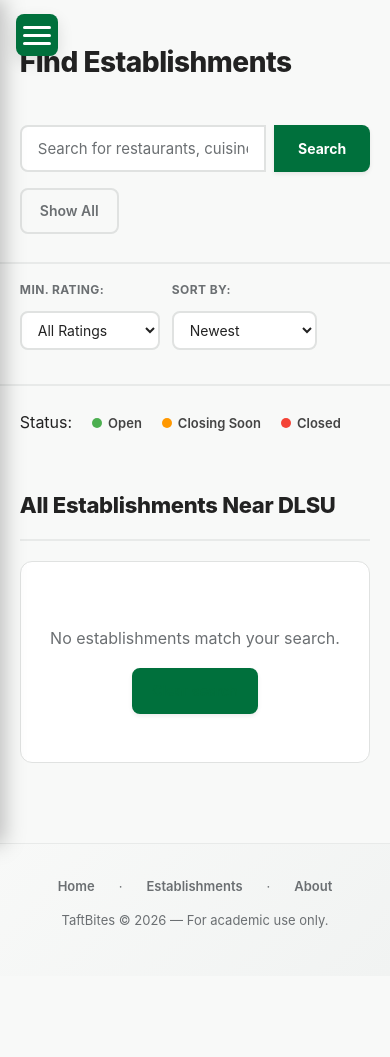
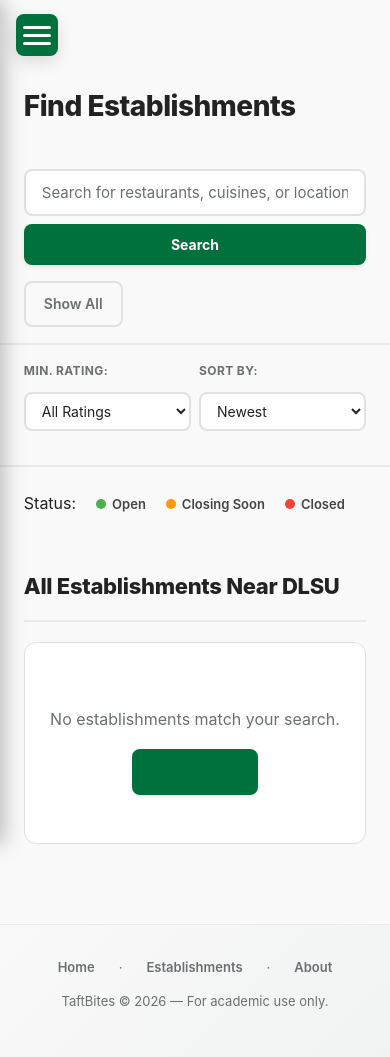
Before and after one commit to isthatpaul/CCAPDEV-MCO-XSG-Group-57, a Node server app: page /establishments in a window 390 px wide. Before the commit the page ends 928 px from the top, so only its background shows below. Run offline with Node 20, Linux system fonts and the light colour scheme; data comes from the database, SQL or seed files in the repository; data that the repository does not hold is empty; some libraries are stand-ins or nearby versions.

Commit message:
psuh mobile stuff

```diff
--- a/public/css/base.css
+++ b/public/css/base.css
@@ -791,15 +791,18 @@ footer, .footer{
 
 /* Responsive  */
 @media (max-width:900px){
+    #main-content{ padding-top: 60px; }
     .main-content{flex-direction:column}
     .main-right{width:100%}
-    .container{padding:0 12px}
+    .container{padding:0 16px}
     header nav ul, .navbar .nav-menu{flex-wrap:wrap}
     .navbar .container{height:auto;padding:8px 0}
-    .card-grid{grid-template-columns: repeat(auto-fit, minmax(200px, 1fr))}
+    .card-grid{grid-template-columns: repeat(auto-fill, minmax(200px, 1fr))}
     .reviews-grid{grid-template-columns:1fr}
-    .hero{min-height:280px;padding:60px 0}
+    .hero{min-height:280px;padding:40px 0}
     .hero h2{font-size:32px}
+    .hero p{font-size:16px}
+    .hero-cta-btn{display:block;margin-top:16px}
     .hero-search{
         flex-direction: column;
         border-radius: 12px;
@@ -809,7 +812,20 @@ footer, .footer{
     }
     .hero-search-btn{
         border-radius: 0 0 12px 12px;
+        width: 100%;
     }
+    /* Overlays: max-width for smaller viewports */
+    .overlay .popup{ width: 95%; max-height: 95vh; padding: 20px; }
+}
+
+@media (max-width:480px){
+    .card-grid{grid-template-columns: 1fr 1fr}
+    .hero{padding:30px 0;min-height:220px}
+    .hero h2{font-size:24px}
+    .hero p{font-size:14px;margin-bottom:16px}
+    .section{padding:32px 0}
+    .section-header h2{font-size:22px}
+    .section-header{flex-wrap:wrap;gap:8px}
 }
 
 /* ---- Image Cropper ---- */
--- a/public/css/establishments.css
+++ b/public/css/establishments.css
@@ -1020,6 +1020,52 @@
 .status-badge.status-closing { background: #e07b00; }
 .status-badge.status-closed  { background: #d32f2f; }
 
+/* ---- Responsive ---- */
+@media (max-width: 768px) {
+    /* Search page */
+    .search-section { padding: 24px 0 16px; }
+    .search-section-header { flex-direction: column; align-items: flex-start; gap: 12px; }
+    .search-form { flex-direction: column; gap: 8px; }
+    .search-form input[type="text"] {
+        border-radius: 8px;
+        border-right: 2px solid var(--border);
+        width: 100%;
+    }
+    .search-form button { border-radius: 8px; width: 100%; }
+    .filter-form { flex-wrap: wrap; gap: 8px; }
+    .filter-group { flex: 1 1 140px; }
+
+    /* List items */
+    .est-list-item { gap: 12px; padding: 14px; }
+    .est-list-icon { width: 60px; height: 60px; font-size: 26px; flex-shrink: 0; }
+    .est-list-info h3 { font-size: 16px; }
+    .est-list-meta { gap: 10px; }
+
+    /* New establishment form */
+    .create-establishment-section { padding: 24px 0; }
+    .create-header h1 { font-size: 24px; }
+    .form-step { padding: 20px 16px; }
+    .step-title h2 { font-size: 20px; }
+    .multi-step-form { border-radius: 8px; }
+    .step-controls { flex-direction: column; gap: 10px; }
+    .step-controls .btn,
+    .step-controls .btn-secondary { min-width: 0; width: 100%; }
+    .progress-steps { gap: 4px; }
+    .step-number { width: 36px; height: 36px; font-size: 14px; }
+    .step-label { font-size: 11px; }
+
+    /* Hours grid: stack day label above time inputs */
+    .day-hours { grid-template-columns: 1fr; gap: 6px; padding: 10px; }
+    .time-row { flex-wrap: wrap; }
+    .time-input { width: 90px; }
+}
+
+@media (max-width: 480px) {
+    .est-list-item { flex-direction: column; gap: 10px; }
+    .est-list-icon { width: 100%; height: 48px; border-radius: 8px; }
+    .est-list-meta { gap: 6px; font-size: 12px; }
+}
+
 /* Description truncation on card */
 .est-card-desc {
     display: -webkit-box;
--- a/views/admin/manage-establishment-admins.hbs
+++ b/views/admin/manage-establishment-admins.hbs
@@ -5,7 +5,7 @@
             <p style="color: #666; margin-top: 8px;">Assign establishment admins to manage individual establishments.</p>
         </div>
 
-        <div class="card" style="margin-bottom: 24px;">
+        <div class="card" style="margin-bottom: 24px; overflow-x: auto;">
             <table style="width: 100%; border-collapse: collapse;">
                 <thead>
                     <tr style="background: #f5f5f5; border-bottom: 2px solid #ddd;">
--- a/views/admin/manage-users.hbs
+++ b/views/admin/manage-users.hbs
@@ -5,7 +5,7 @@
             <p style="color: #666; margin-top: 8px;">Edit user information and manage user accounts.</p>
         </div>
 
-        <div class="card" style="margin-bottom: 24px;">
+        <div class="card" style="margin-bottom: 24px; overflow-x: auto;">
             <table style="width: 100%; border-collapse: collapse;">
                 <thead>
                     <tr style="background: #f5f5f5; border-bottom: 2px solid #ddd;">
--- a/views/establishments/show.hbs
+++ b/views/establishments/show.hbs
@@ -7,8 +7,8 @@
     <div class="container">
         <div id="details">
             <!-- Header with Title and Rating Breakdown -->
-            <div style="display: flex; gap: 32px; align-items: flex-start; margin-bottom: 20px;">
-                <div style="flex: 1;">
+            <div class="est-detail-header-row">
+                <div class="est-detail-main">
                     <h2 class="establishment-title">{{ establishment.name }}</h2>
 
                     <!-- Business Status Badge -->
@@ -33,7 +33,7 @@
                 </div>
 
                 <!-- Rating Breakdown -->
-                <div style="flex: 0 0 300px; padding: 16px; background: #f9f9f9; border-radius: 8px; border: 1px solid #e0e0e0;">
+                <div class="est-rating-card">
                     <div style="display: flex; align-items: center; gap: 12px; margin-bottom: 12px;">
                         <span style="font-size: 28px; font-weight: bold;">{{ establishment.rating }}</span>
                         <div>
```
Also changed, not shown: README.md.
